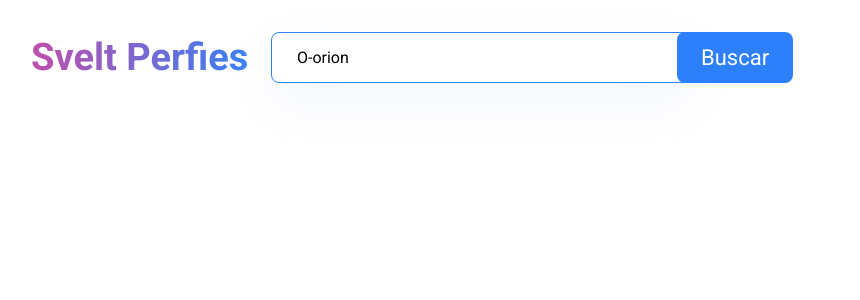
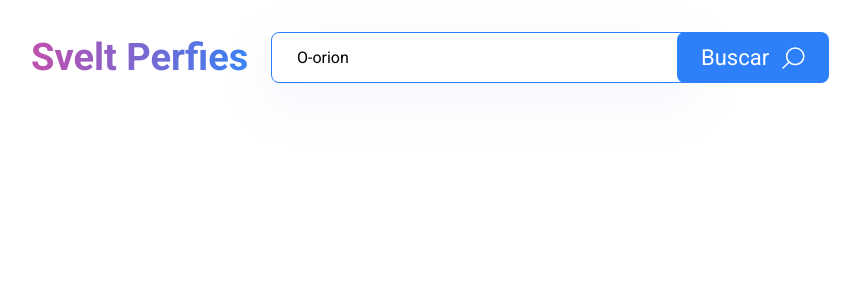
Before and after one commit to O-orion/primeiroProjetoSvelte, a Svelte app: page / in a window 1280 px wide. Shown: the top 300 px of the page, without its empty margins (209-1069 px from the left). Built offline with nearby package versions, Linux system fonts and the light colour scheme.

Commit message:
inserindo conteudo em um componente com slot

```diff
--- /dev/null
+++ b/src/components/Botao.svelte
@@ -0,0 +1,26 @@
+<button type="submit" class="botao">
+    <slot></slot>
+</button>
+
+  <style>
+    .botao {
+    padding: 15px 24px;
+    border-radius: 8px;
+    border: none;
+    background: #2e80fa;
+    line-height: 26px;
+    color: #fff;
+    font-size: 22px;
+    cursor: pointer;
+
+    transition: background-color 0.2s;
+
+    display: flex;
+    align-items: center;
+    gap: 13px;
+  }
+
+.botao:hover {
+    background: #4590ff;
+  }
+  </style>
--- a/src/components/Form.svelte
+++ b/src/components/Form.svelte
@@ -4,6 +4,7 @@
   import type IUsuario from "../interfaces/IUsuario";
   import { buscaRepositorio, buscarUsuario } from "../requisicoes";
   import montarUsuario from "../utils/montarUsuario";
+  import Botao from "./Botao.svelte";
 
 
     const dispatch = createEventDispatcher<{alterarUsuario: IUsuario}>()
@@ -43,7 +44,10 @@
         <span class="erro"> Usuário não encontrado!</span>
       {/if}
       <div class="botao-container">
-        <button type="submit" class="botao">Buscar</button>
+        <Botao>
+          Buscar
+          <img src="/assets/lupa.svg" alt="icone de lupa">
+        </Botao>
       </div>
 </form>
 
@@ -76,27 +80,6 @@
     display: flex;
   }
 
-.botao {
-    padding: 15px 24px;
-    border-radius: 8px;
-    border: none;
-    background: #2e80fa;
-    line-height: 26px;
-    color: #fff;
-    font-size: 22px;
-    cursor: pointer;
-
-    transition: background-color 0.2s;
-
-    display: flex;
-    align-items: center;
-    gap: 13px;
-  }
-
-.botao:hover {
-    background: #4590ff;
-  }
-
   .erro {
     position: absolute;
     bottom: -25px;
```
Also changed, not shown: public/assets/lupa.svg (added).
